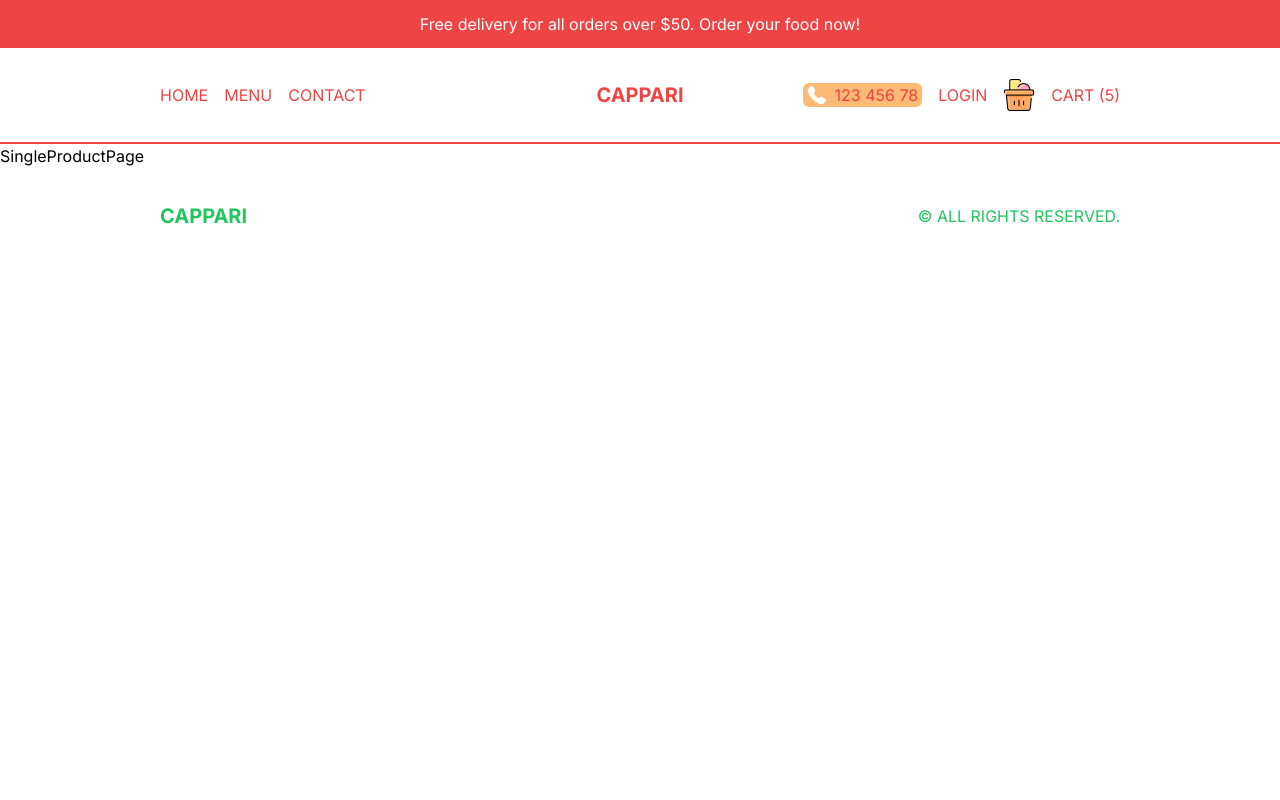
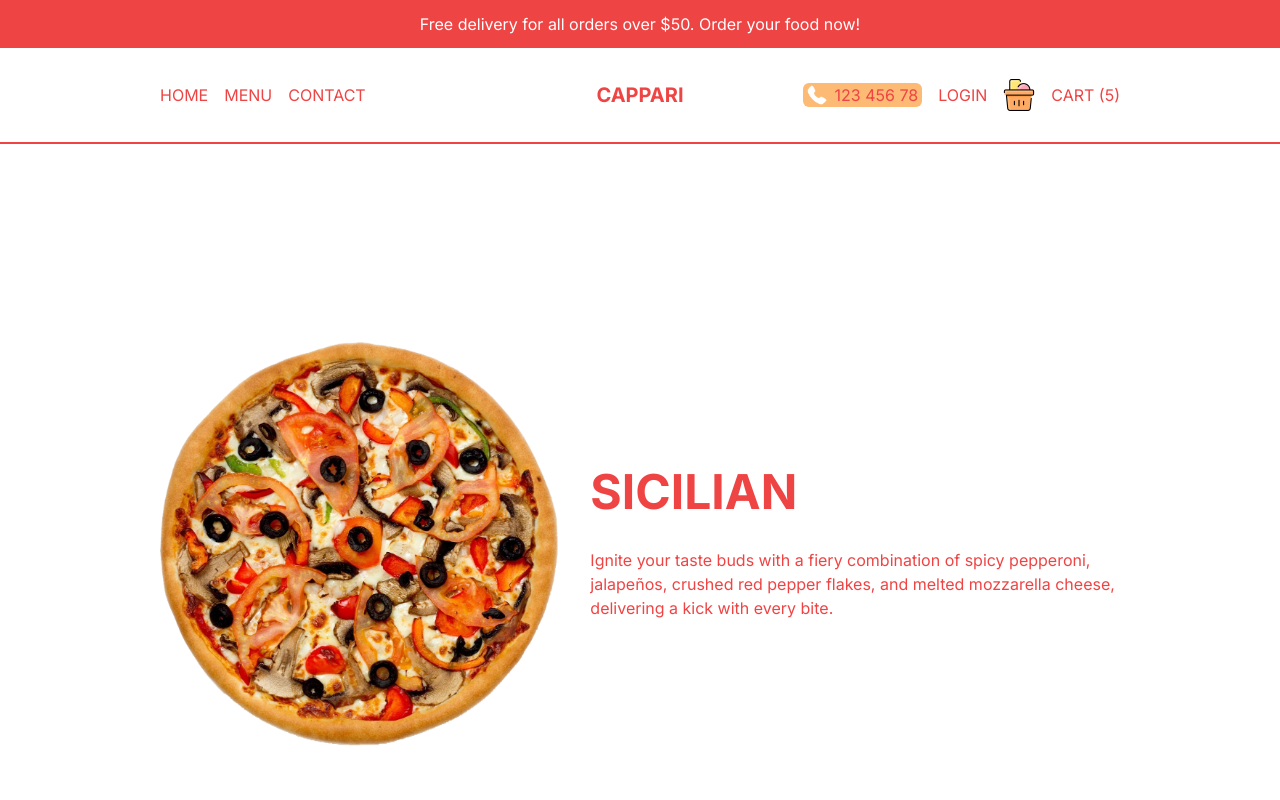
Before and after one commit to capo33/food_delivery, a Next.js app: page /Product/1 in a window 1280 px wide. Shown: the top 800 px of the page. Built offline with nearby package versions, Linux system fonts and the light colour scheme.

Commit message:
create SingleProductPage component

```diff
--- a/src/app/Menu/[category]/page.tsx
+++ b/src/app/Menu/[category]/page.tsx
@@ -1,8 +1,30 @@
+import { pizzas } from '@/links/data'
+import Image from 'next/image'
+import Link from 'next/link'
 import React from 'react'
 
 const CategoryPage = () => {
   return (
-    <div>CategoryPage</div>
+<div className="flex flex-wrap text-red-500">
+      {pizzas.map((item) => (
+        <Link className="w-full h-[60vh] border-r-2 border-b-2 border-red-500 sm:w-1/2 lg:w-1/3 p-4 flex flex-col justify-between odd:bg-fuchsia-50" href={`/product/${item.id}`} key={item.id}>
+          {/* IMAGE CONTAINER */}
+          <h1 className="text-2xl uppercase p-2 text-center">{item.title}</h1>
+
+          {item.img && (
+            <div className="relative h-[80%]">
+              <Image src={item.img} alt="" fill className="object-contain"/>
+            </div>
+          )}
+          {/* TEXT CONTAINER */}
+          <div className="flex items-center justify-between font-bold">
+            {/* <h1 className="text-2xl uppercase p-2">{item.title}</h1> */}
+            <h2 className="text-xl">${item.price}</h2>
+            <button className="uppercase bg-red-500 text-white p-2 rounded-md">Add to Cart</button>
+          </div>
+        </Link>
+      ))}
+    </div>
   )
 }
 
--- a/src/app/Product/[id]/page.tsx
+++ b/src/app/Product/[id]/page.tsx
@@ -1,9 +1,30 @@
-import React from 'react'
+import { singleProduct } from "@/links/data";
+import Image from "next/image";
+import React from "react";
 
 const SingleProductPage = () => {
   return (
-    <div>SingleProductPage</div>
-  )
-}
+    <div className='p-4 lg:px-20 xl:px-40 h-screen flex flex-col justify-around text-red-500 md:flex-row md:gap-8 md:items-center'>
+      {/* IMAGE CONTAINER */}
+      {singleProduct.img && (
+        <div className='relative w-full h-1/2 md:h-[70%]'>
+          <Image
+            src={singleProduct.img}
+            alt=''
+            className='object-contain'
+            fill
+          />
+        </div>
+      )}
+      {/* TEXT CONTAINER */}
+      <div className='h-1/2 flex flex-col gap-4 md:h-[70%] md:justify-center md:gap-6 xl:gap-8'>
+        <h1 className='text-3xl font-bold uppercase xl:text-5xl'>
+          {singleProduct.title}
+        </h1>
+        <p>{singleProduct.desc}</p>
+      </div>
+    </div>
+  );
+};
 
-export default SingleProductPage
+export default SingleProductPage;
```
